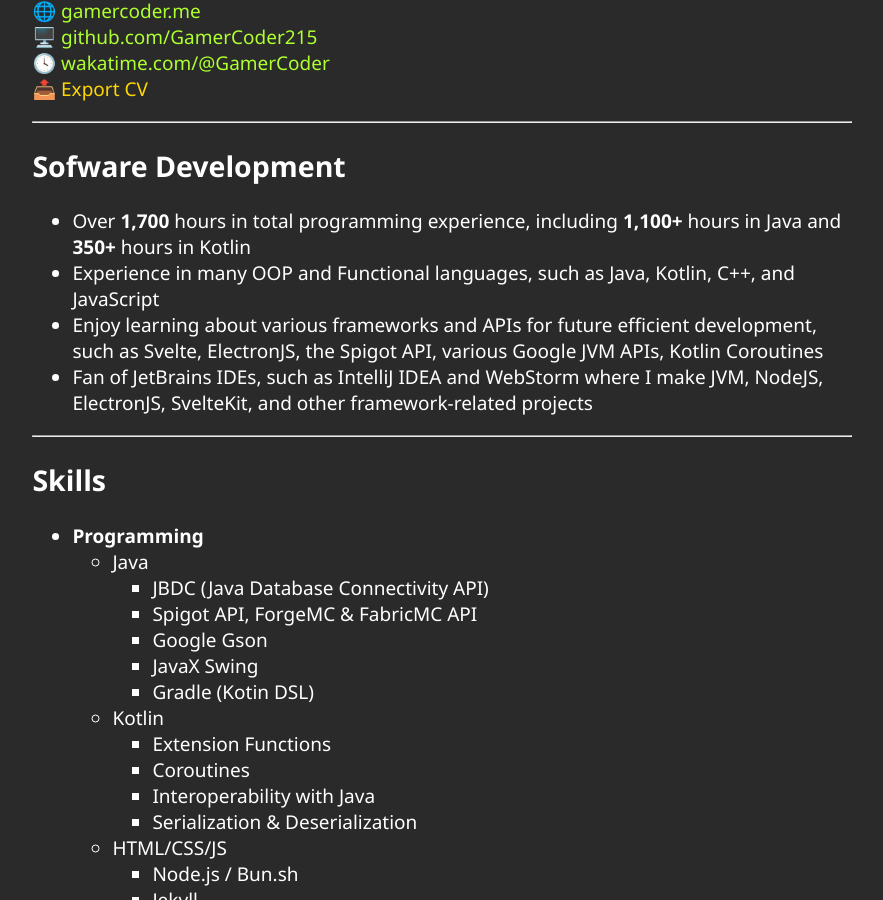
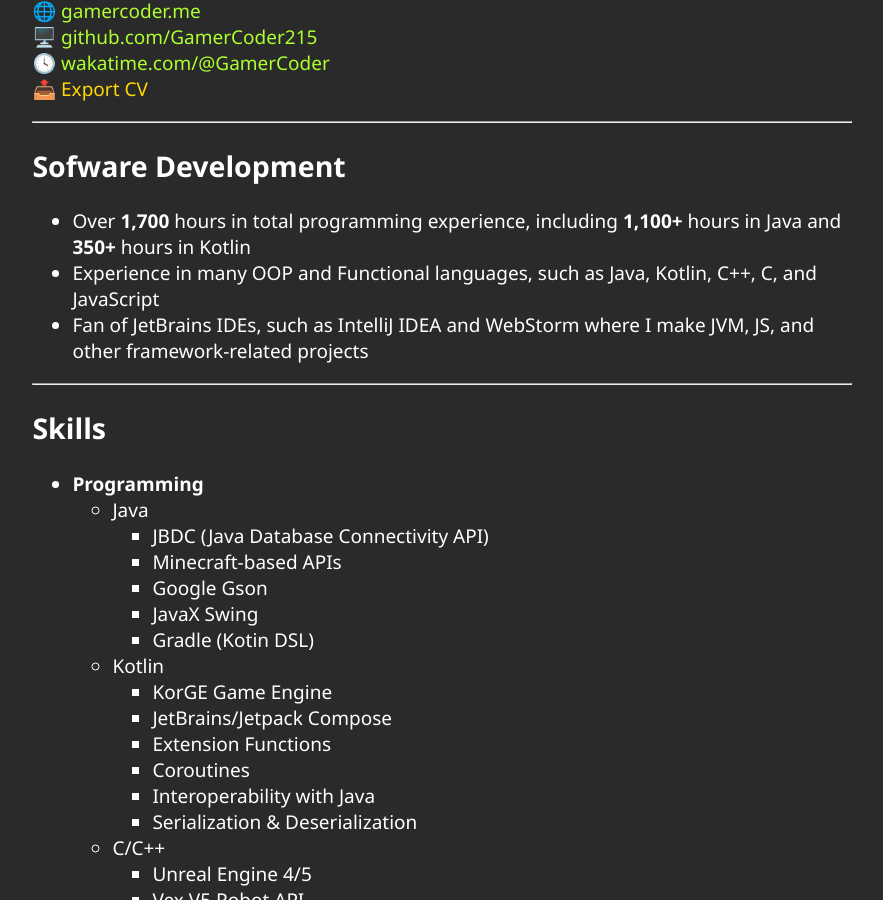
Before and after one commit to gmitch215/gmitch, a Jekyll site: the page built from cv.md, in a window 1280 px wide and 900 px high, scrolled down 385 px. Shown: the whole window, without its empty margins (198-1081 px from the left). Built offline with Jekyll 4.4.1, drawn with Linux system fonts in a browser that asks for light colours.

Commit message:
Update cv.md
Signed-off-by: Gregory <gamercoder215@gmail.com>

```diff
--- a/cv.md
+++ b/cv.md
@@ -20,9 +20,8 @@
 ## Sofware Development
 
 - Over **1,700** hours in total programming experience, including **1,100+** hours in Java and **350+** hours in Kotlin
-- Experience in many OOP and Functional languages, such as Java, Kotlin, C++, and JavaScript
-- Enjoy learning about various frameworks and APIs for future efficient development, such as Svelte, ElectronJS, the Spigot API, various Google JVM APIs, Kotlin Coroutines
-- Fan of JetBrains IDEs, such as IntelliJ IDEA and WebStorm where I make JVM, NodeJS, ElectronJS, SvelteKit, and other framework-related projects
+- Experience in many OOP and Functional languages, such as Java, Kotlin, C++, C, and JavaScript
+- Fan of JetBrains IDEs, such as IntelliJ IDEA and WebStorm where I make JVM, JS, and other framework-related projects
 
 ------------
 
@@ -31,15 +30,20 @@
 - **Programming**
   - Java
     - JBDC (Java Database Connectivity API)
-    - Spigot API, ForgeMC & FabricMC API
+    - Minecraft-based APIs
     - Google Gson
     - JavaX Swing
     - Gradle (Kotin DSL)
   - Kotlin
+    - KorGE Game Engine
+    - JetBrains/Jetpack Compose
     - Extension Functions
     - Coroutines
     - Interoperability with Java
     - Serialization & Deserialization
+  - C/C++
+    - Unreal Engine 4/5
+    - Vex V5 Robot API
   - HTML/CSS/JS
     - Node.js / Bun.sh
     - Jekyll
```
